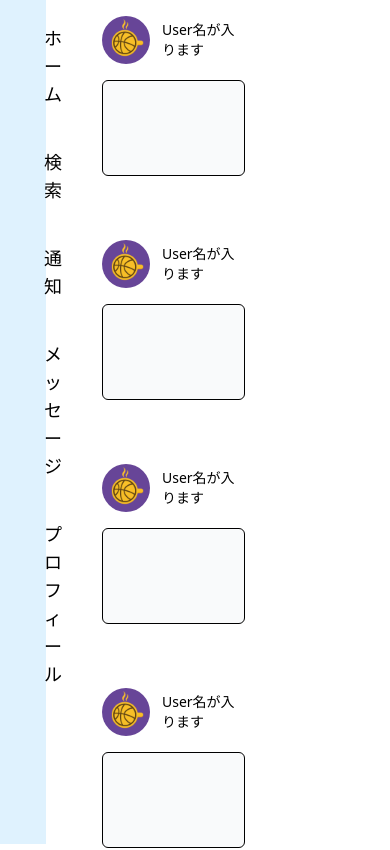
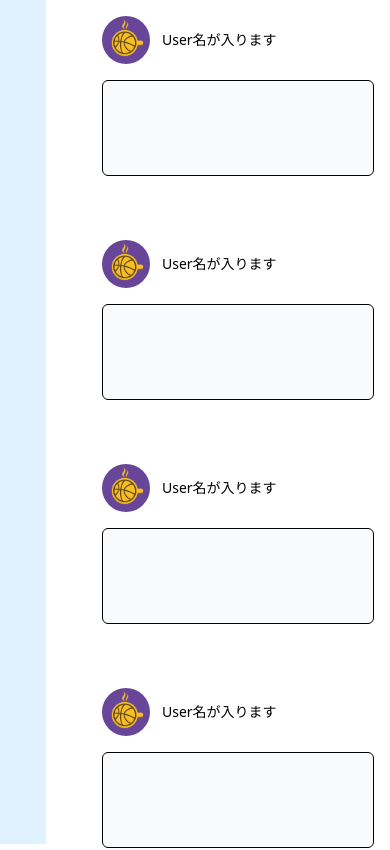
Before and after one commit to ryoma-abe/next-practice-sns, a Next.js app: page / in a window 390 px wide. Shown: the top 850 px of the page. Built offline with nearby package versions, Linux system fonts and the light colour scheme.

Commit message:
トップページのレイアウトを調整し、サイドバーとタイムラインのカラム幅を変更しました。また、サイドバーのメニューラベルをレスポンシブに表示するよう修正しました。

```diff
--- a/src/app/page.tsx
+++ b/src/app/page.tsx
@@ -6,13 +6,13 @@ export default function Home() {
   return (
     <div className="container mx-auto relative">
       <div className="grid grid-cols-10 gap-10 min-h-dvh">
-        <div className="col-span-2">
+        <div className="col-span-2 lg:col-span-2">
           <SideBer />
         </div>
-        <div className="col-span-5">
+        <div className="col-span-8 lg:col-span-5">
           <TimeLine />
         </div>
-        <div className="col-span-3 hidden md:block">
+        <div className="col-span-3 hidden lg:block">
           <UserCard />
         </div>
       </div>
--- a/src/components/SideBer.tsx
+++ b/src/components/SideBer.tsx
@@ -20,7 +20,7 @@ export default function SideBer() {
               className="flex items-center gap-3 px-4 py-2 rounded-lg hover:bg-gray-200 transition"
             >
               {menu.icon}
-              <span>{menu.label}</span>
+              <span className="hidden lg:inline">{menu.label}</span>
             </Link>
           </li>
         ))}
```
